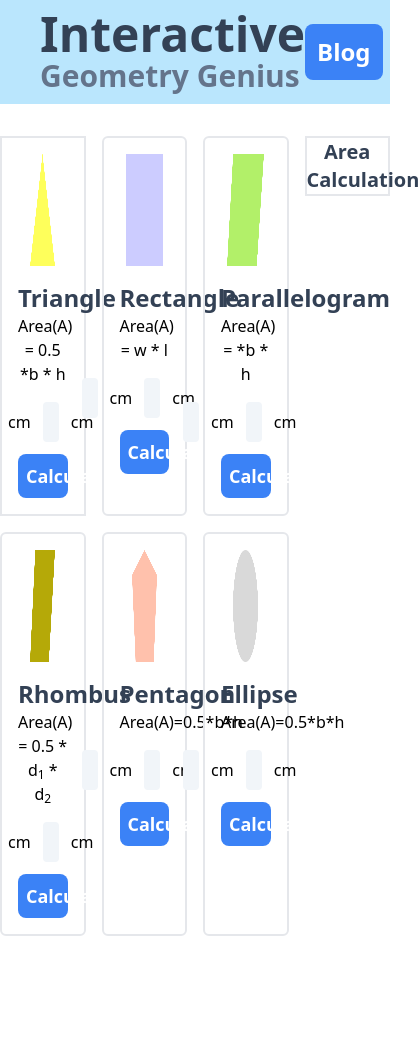
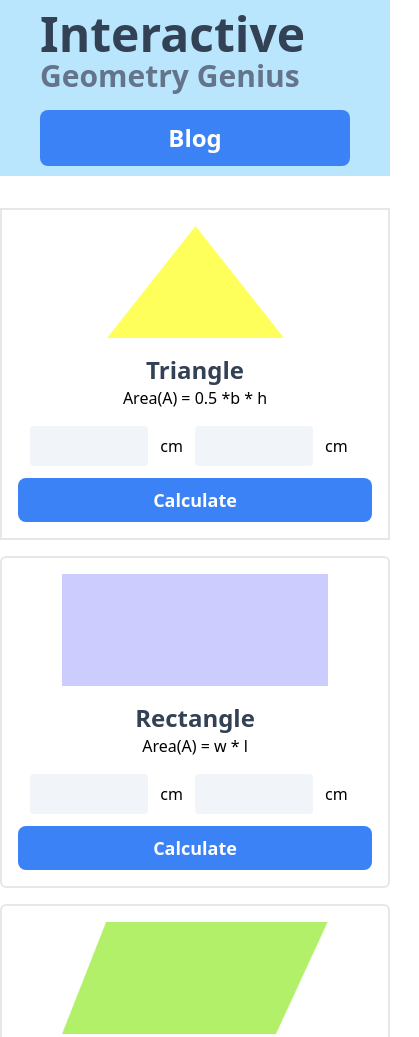
Before and after one commit to ar-asad/geometry-genius-website, a plain HTML site: page index.html in a window 390 px wide. Shown: the top 1037 px of the page, 419 px wide, since content can reach past the window. Before the commit the page ends 968 px from the top, so only its background shows below. Drawn offline with nearby package versions, Linux system fonts and the light colour scheme.

Commit message:
make website responsive

```diff
--- a/index.html
+++ b/index.html
@@ -12,9 +12,9 @@
 </head>
 
 <body>
-    <header class="bg-sky-200 flex justify-between py-2.5 px-10 items-center">
-        <div>
-            <h2 class="text-5xl font-bold text-slate-700">Interactive</h2>
+    <header class=" bg-sky-200 md:flex justify-between py-2.5 px-10 items-center">
+        <div class="mb-4">
+            <h2 class="text-5xl font-bold text-slate-700 ">Interactive</h2>
             <h4 class="text-3xl font-bold text-slate-500">Geometry Genius</h4>
         </div>
         <a href="blog.html">
@@ -22,8 +22,8 @@
         </a>
     </header>
     <main>
-        <section class="py-8 grid grid-cols-4 gap-4">
-            <div class="grid grid-cols-3 gap-4 col-span-3 rounded-md">
+        <section class=" py-8 grid lg:grid-cols-4 gap-4">
+            <div class="grid sm:grid-cols-1 md:grid-cols-2 lg:grid-cols-3 gap-4 col-span-3 rounded-md">
                 <div onmouseover="randomColor(this)" class="text-center border-2 border-inherit p-4">
                     <div class="flex justify-center mb-4 ">
                         <img class="w-1/2 h-28" src=" ./images/triangle.png" alt="triangle">
@@ -115,9 +115,14 @@
                         class="text-lg font-bold text-white p-2 rounded-lg bg-blue-500 w-full mt-3">Calculate</button>
                 </div>
             </div>
-            <div>
-                <h4 class="text-center text-xl font-bold text-slate-700 border-2 border-inherit h-">Area Calculation
+            <div class="border-2 border-inherit text-center">
+                <h4 class="text-center text-xl font-bold text-slate-700 mb-4 ">Area Calculation
                 </h4>
+                <div class="flex justify-between card-total-show">
+                    <p>1.Tiangle <span id="area-tota"> </span>cm<sup>2</sup></p>
+                    <button class=" text-white p-1  rounded-lg bg-blue-500 ">Convert to
+                        m<sup>2</sup></button>
+                </div>
             </div>
         </section>
     </main>
--- a/style.css
+++ b/style.css
@@ -0,0 +1,3 @@
+.card-total-show {
+    display: none;
+}
```
